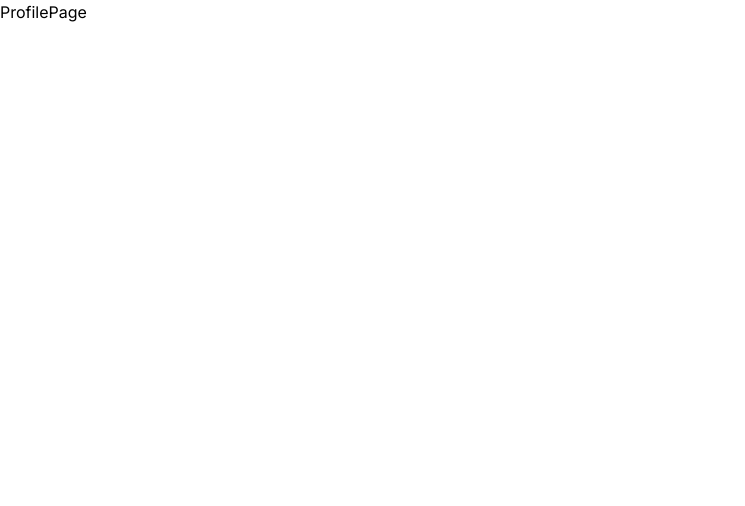
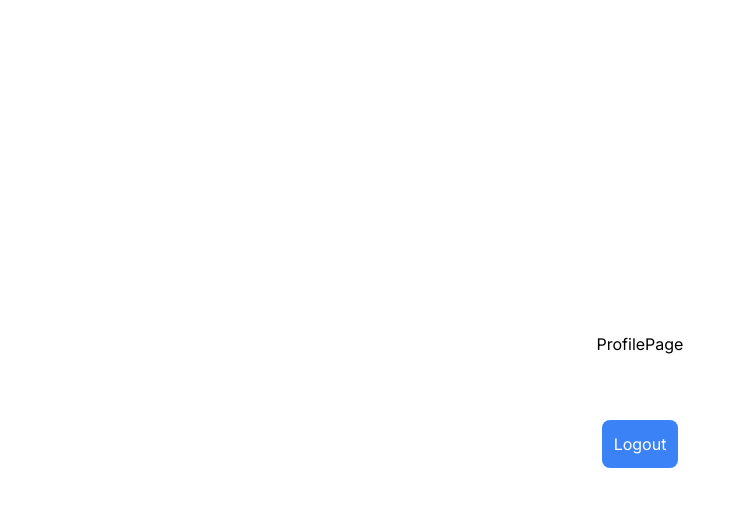
Before and after one commit to samimhossainsujon/Next.Js-User-Authentication, a Next.js app: page /profile in a window 1280 px wide. Shown: the top 506 px of the page, without its empty margins (0-745 px from the left). Built offline with nearby package versions, Linux system fonts and the light colour scheme.

Commit message:
logout fix

```diff
--- /dev/null
+++ b/src/app/api/users/logout/route.ts
@@ -0,0 +1,13 @@
+import { NextResponse } from "next/server";
+
+export async function GET() {
+  try {
+    const response = await NextResponse.json({
+      meassage: "Logout successfully",
+    });
+    response.cookies.set("token", "", { httpOnly: true, expires: new Date(0) });
+    return response;
+  } catch (error: any) {
+    return NextResponse.json({ error: error.message }, { status: 500 });
+  }
+}
--- a/src/app/profile/page.tsx
+++ b/src/app/profile/page.tsx
@@ -1,9 +1,32 @@
-import React from 'react';
+"use client"
+import axios from "axios";
+import { useRouter } from "next/navigation";
+import toast from "react-hot-toast";
 
 const ProfilePage = () => {
+    const router = useRouter()
+
+    const logout = async () => {
+        try {
+            await axios.get('/api/users/logout')
+            toast.success('logout successful')
+            router.push('/login')
+
+        } catch (error: any) {
+            console.log(error.message);
+            toast.error(error.message)
+
+        }
+
+    }
     return (
-        <div>
+        <div className="flex justify-center items-center min-h-screen flex-col py-2">
             <h1>ProfilePage</h1>
+            <button
+                onClick={logout}
+                className='bg-blue-500 hover:bg-yellow-300 text-white hover:text-black p-3 rounded-lg mt-16'>
+                Logout
+            </button>
         </div>
     );
 };
```
